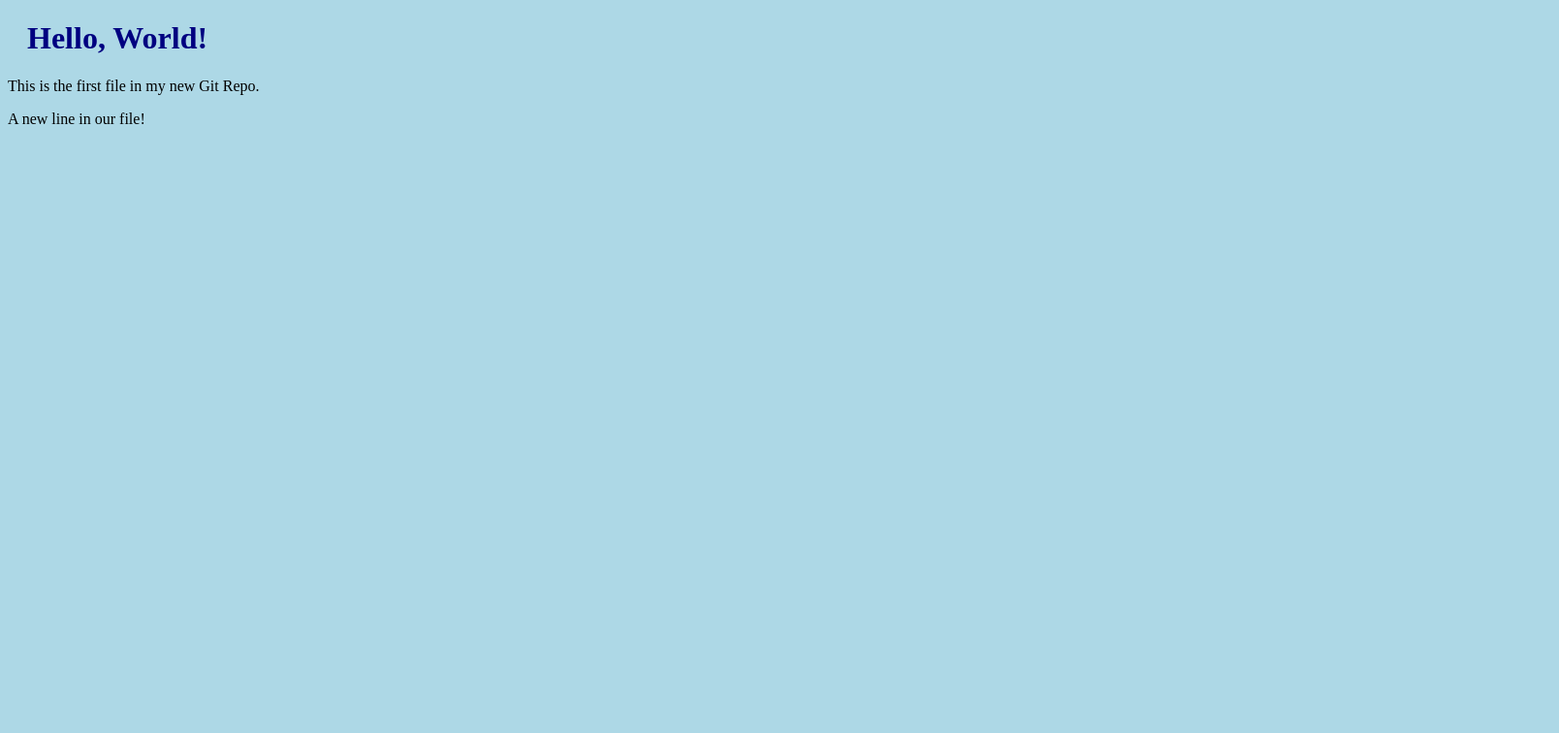
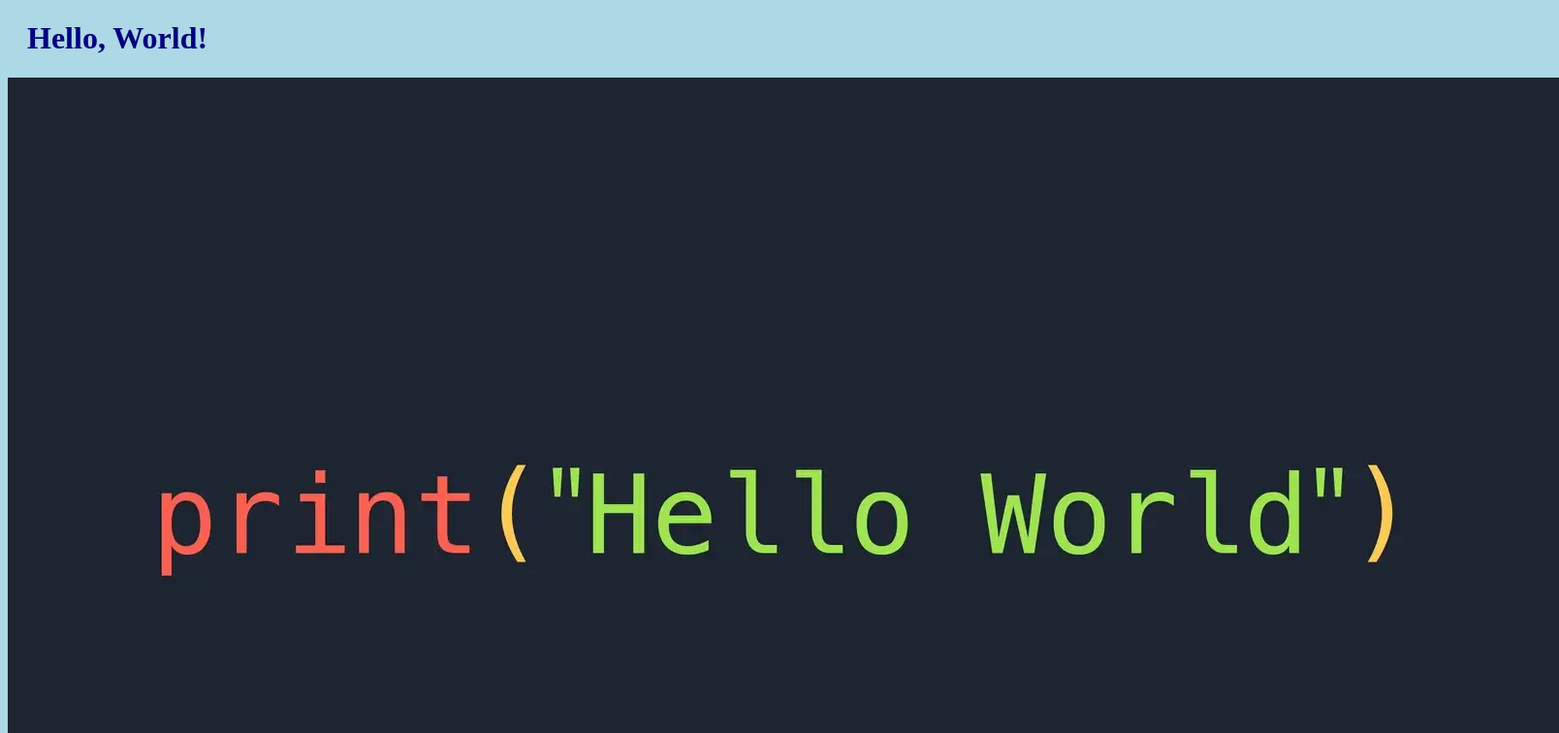
Before and after one commit to rafael-study-repo/hello-world, a plain HTML site: page index.html in a window 1280 px wide. Shown: the top 756 px of the page at 97% size, 1608 px wide, since content can reach past the window. Drawn offline with Linux system fonts and the light colour scheme.

Commit message:
Added image to Hello World

```diff
--- a/index.html
+++ b/index.html
@@ -11,6 +11,7 @@
 
 <body>
     <h1>Hello, World!</h1>
+    <img src="hello-world-python.webp" alt="A placeholder image">
     <p>This is the first file in my new Git Repo.</p>
     <p>A new line in our file!</p>
 </body>
```
Also changed, not shown: hello-world-python.webp (added).
